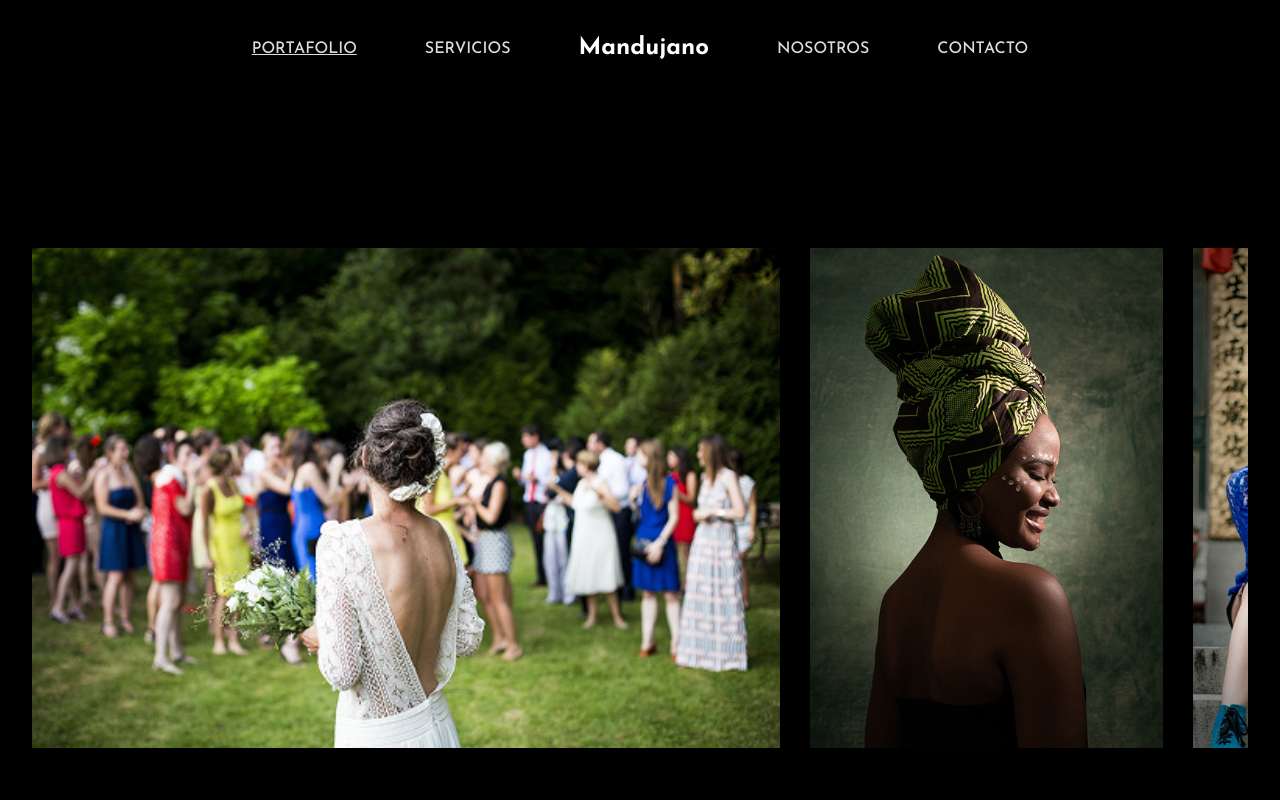
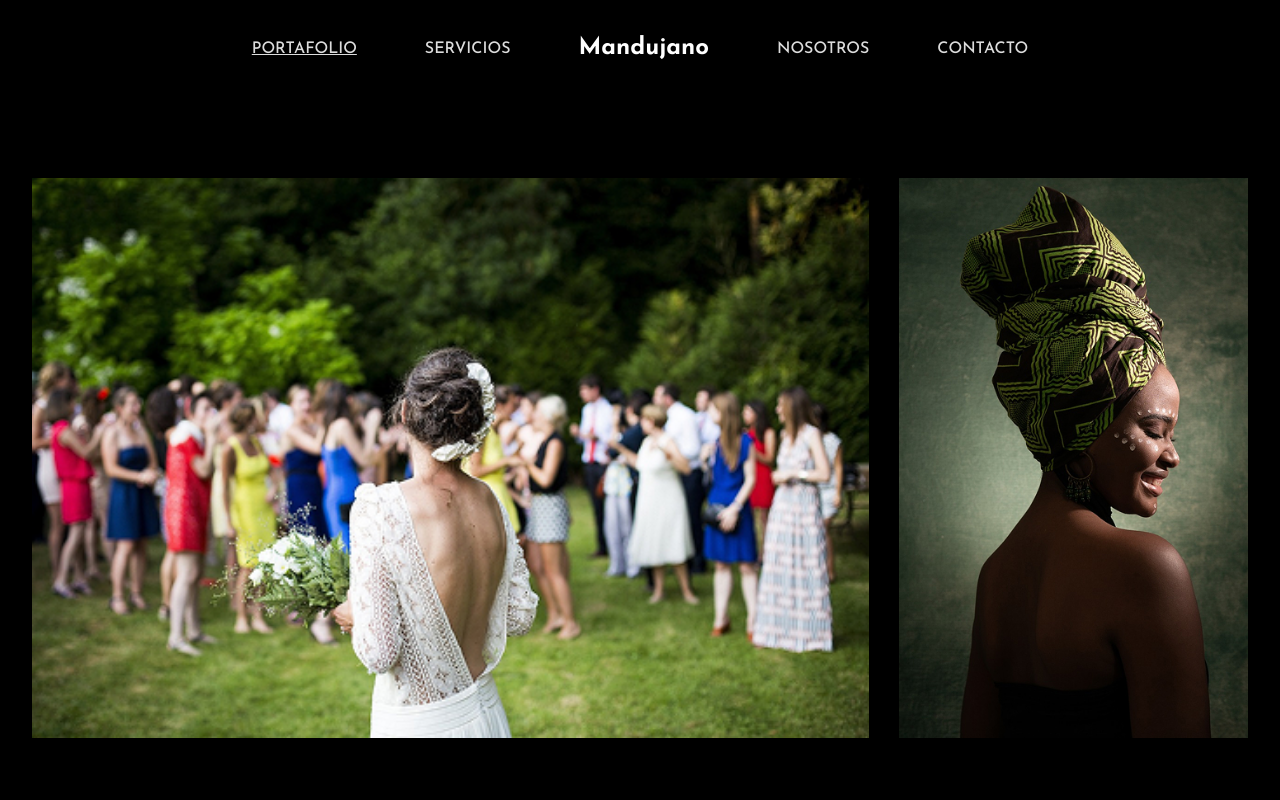
Before and after one commit to mandujano-cruz/photo-studio, a React (Vite) app in the folder frontend/: page /portfolio in a window 1280 px wide. Shown: the top 800 px of the page. Built offline with nearby package versions, Linux system fonts and the light colour scheme.

Commit message:
fix: se corrige altura de portfolio

```diff
--- a/frontend/src/blocks/portfolio.css
+++ b/frontend/src/blocks/portfolio.css
@@ -1,5 +1,5 @@
 .portfolio {
-  height: 100vh;
+  height: 90vh;
   background-color: #000;
 }
 
@@ -37,7 +37,7 @@
 }
 
 .portfolio__image {
-  height: 500px;
+  height: 70vh;
   width: auto;
   object-fit: cover;
   flex-shrink: 0;
```
